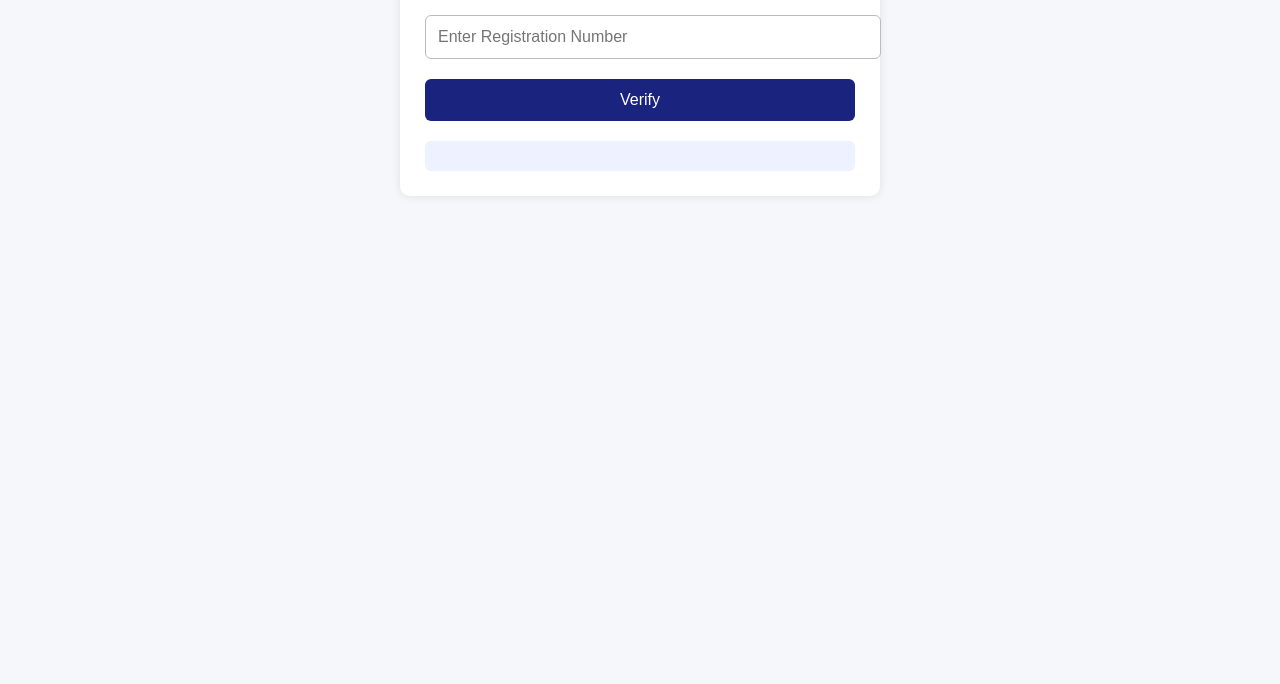
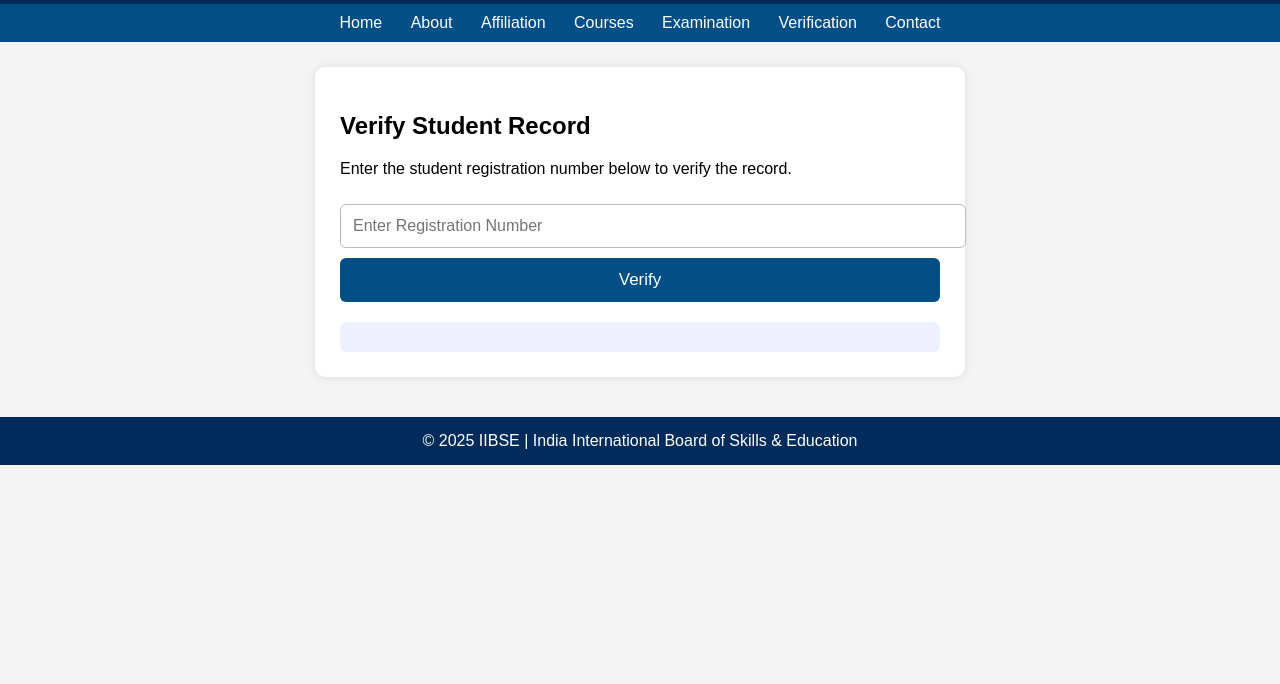
Before and after one commit to iibsecouncil/iibse-website, a plain HTML site: page verification.html in a window 1280 px wide. Shown: the part 116-800 px from the top of the page. Drawn offline with Linux system fonts and the light colour scheme.

Commit message:
Update verification.html

```diff
--- a/verification.html
+++ b/verification.html
@@ -6,82 +6,93 @@
     <title>IIBSE | Student Verification</title>
 
     <style>
-    body {
-      font-family: Arial, sans-serif;
-      background: #f5f7fa;
-      padding: 20px;
-    }
+        body { margin:0; font-family: Arial; background:#f4f4f4; }
+        header { background:#002b5b; color:white; padding:20px; text-align:center; }
+        nav { background:#014f86; padding:10px; text-align:center; }
+        nav a { color:white; margin:12px; text-decoration:none; }
+        nav a:hover { border-bottom:2px solid white; }
 
         .container {
-      max-width: 430px;
-      margin: auto;
-      background: white;
-      padding: 25px;
-      border-radius: 10px;
-      box-shadow: 0 0 10px rgba(0,0,0,0.1);
-    }
-
-    h2 {
-      text-align: center;
-      margin-bottom: 20px;
-      color: #1a237e;
+            max-width:600px;
+            margin:auto;
+            background:white;
+            padding:25px;
+            margin-top:25px;
+            border-radius:10px;
+            box-shadow:0 0 10px rgba(0,0,0,0.1);
         }
 
         input {
-      width: 100%;
-      padding: 12px;
-      margin: 10px 0;
-      border: 1px solid #bbb;
-      border-radius: 6px;
-      font-size: 16px;
+            width:100%;
+            padding:12px;
+            margin:10px 0;
+            border-radius:6px;
+            border:1px solid #bbb;
+            font-size:16px;
         }
 
         button {
-      width: 100%;
-      background: #1a237e;
-      color: white;
-      padding: 12px;
-      margin-top: 10px;
-      font-size: 16px;
-      border: none;
-      border-radius: 6px;
-      cursor: pointer;
+            width:100%;
+            padding:12px;
+            background:#014f86;
+            border:none;
+            color:white;
+            border-radius:6px;
+            font-size:17px;
+            cursor:pointer;
         }
 
-    button:hover {
-      background: #000c57;
+        button:hover { background:#002b5b; }
+
+        #result {
+            margin-top:20px;
+            padding:15px;
+            border-radius:6px;
+            background:#eef1ff;
         }
 
-    #result {
-      margin-top: 20px;
-      padding: 15px;
-      border-radius: 6px;
-      background: #eef1ff;
-    }
+        .not-found { color:red; font-size:16px; }
+        .found { color:green; font-size:16px; }
 
-    .not-found {
-      color: red;
-      font-weight: bold;
-      text-align: center;
-    }
-
-    .found {
-      color: green;
-      font-weight: bold;
+        footer {
+            background:#002b5b;
+            color:white;
+            padding:15px;
+            text-align:center;
+            margin-top:40px;
         }
     </style>
 </head>
 
 <body>
+
+<header>
+    <h1>Student Verification</h1>
+</header>
+
+<nav>
+    <a href="index.html">Home</a>
+    <a href="about.html">About</a>
+    <a href="affiliation.html">Affiliation</a>
+    <a href="courses.html">Courses</a>
+    <a href="examination.html">Examination</a>
+    <a href="verification.html">Verification</a>
+    <a href="contact.html">Contact</a>
+</nav>
+
 <div class="container">
-    <h2>Student Verification</h2>
+    <h2>Verify Student Record</h2>
+    <p>Enter the student registration number below to verify the record.</p>
 
     <input type="text" id="regno" placeholder="Enter Registration Number" />
-
     <button onclick="checkVerification()">Verify</button>
 
     <div id="result"></div>
 </div>
+
+<footer>
+    © 2025 IIBSE | India International Board of Skills & Education
+</footer>
 
 <script>
 async function checkVerification() {
@@ -109,8 +120,8 @@
                 <b>Name:</b> ${data.student.full_name}<br>
                 <b>Reg No:</b> ${data.student.student_id}<br>
                 <b>Class:</b> ${data.student.class}<br>
+                <b>School ID:</b> ${data.student.school_id}<br>
                 <b>Year of Passing:</b> ${data.student.year_of_passing}<br>
-            <b>School ID:</b> ${data.student.school_id}<br>
             `;
         }
     } catch (err) {
@@ -118,5 +129,6 @@
     }
 }
 </script>
+
 </body>
 </html>
```
Lines whose indentation alone changed are shown as unchanged.
